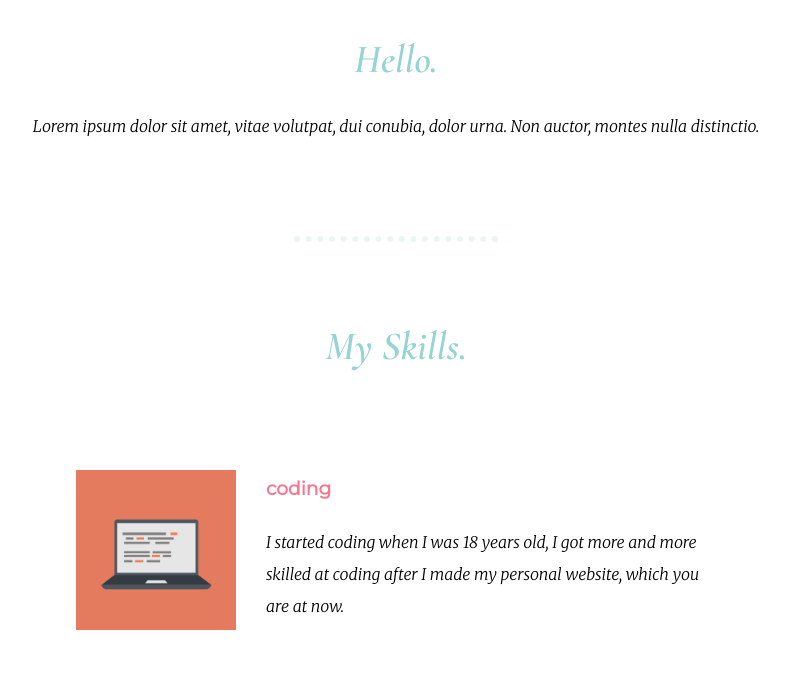
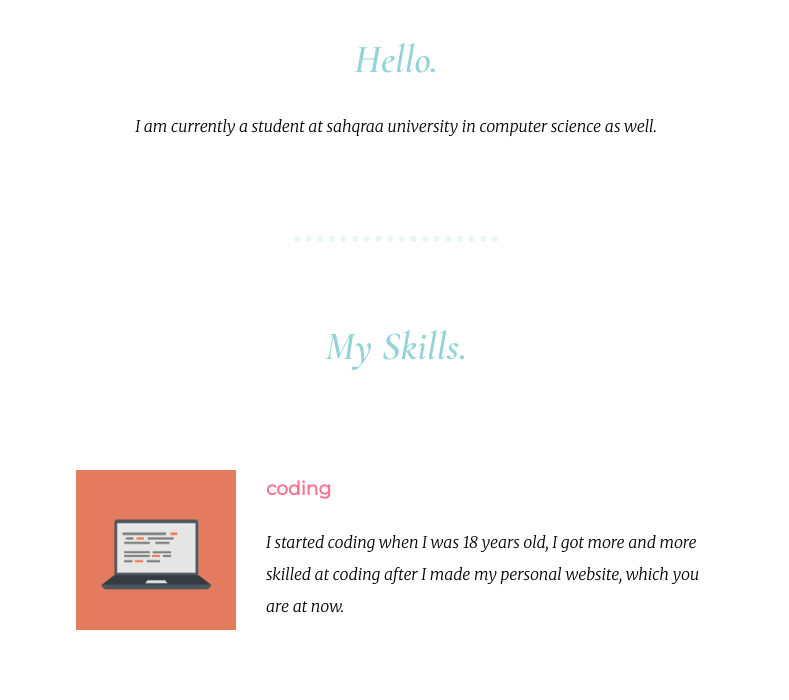
Before and after one commit to 1stproo/cv, a plain HTML site: page index.html in a window 1280 px wide. Shown: the part 1177-1877 px from the top of the page, without its empty margins (244-1033 px from the left). Drawn offline with nearby package versions, Linux system fonts and the light colour scheme.

Commit message:
Update index.html

```diff
--- a/index.html
+++ b/index.html
@@ -21,7 +21,7 @@
         <div class="profile">
           <img class="me-photo" src="images/me2.jpeg" alt="">
           <h2>Hello.</h2>
-          <p>Lorem ipsum dolor sit amet, vitae volutpat, dui conubia, dolor urna. Non auctor, montes nulla distinctio.</p>
+          <p>I am currently a student at sahqraa university in computer science as well.</p>
         </div>
         <hr>
         <div class="skills">
```
